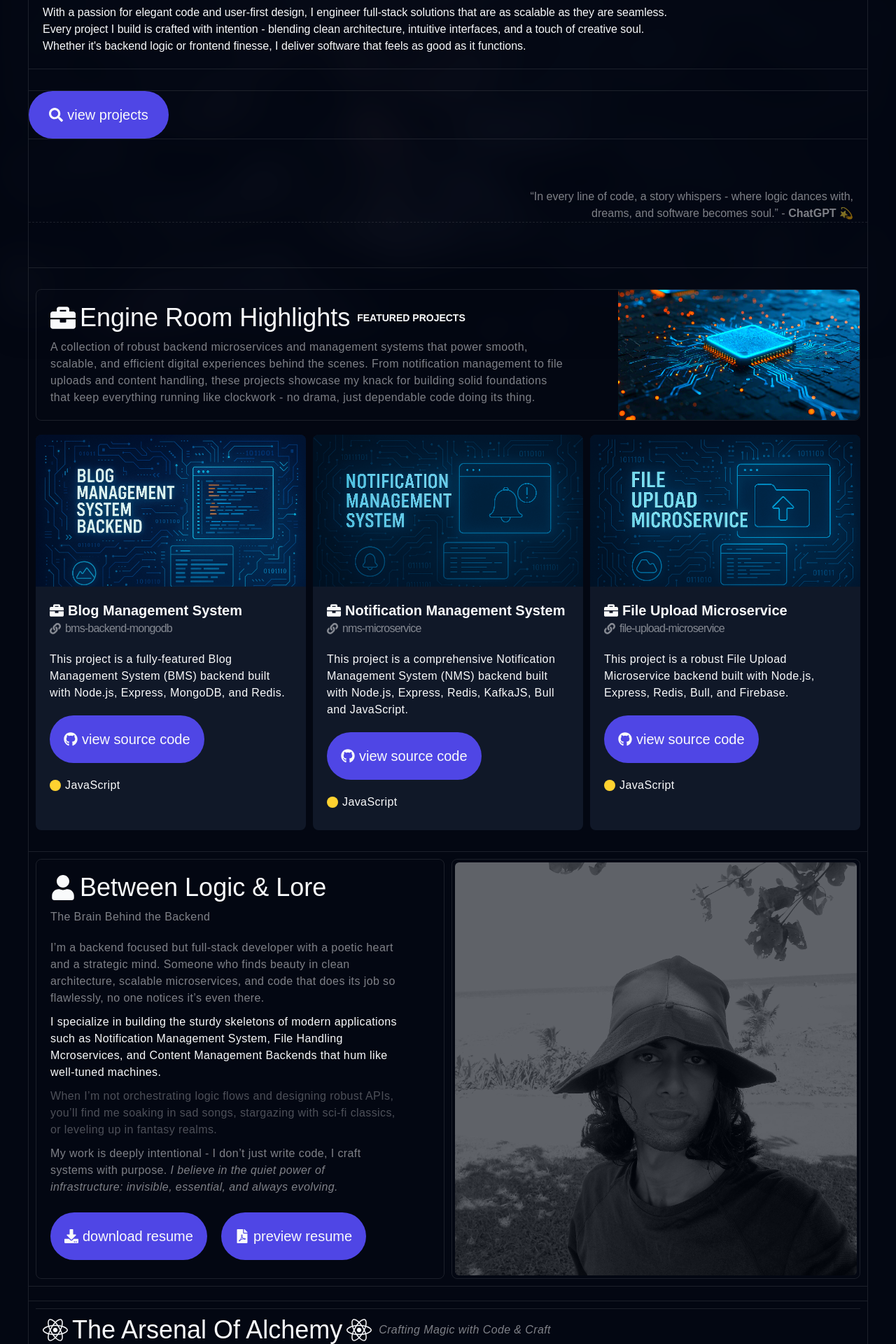
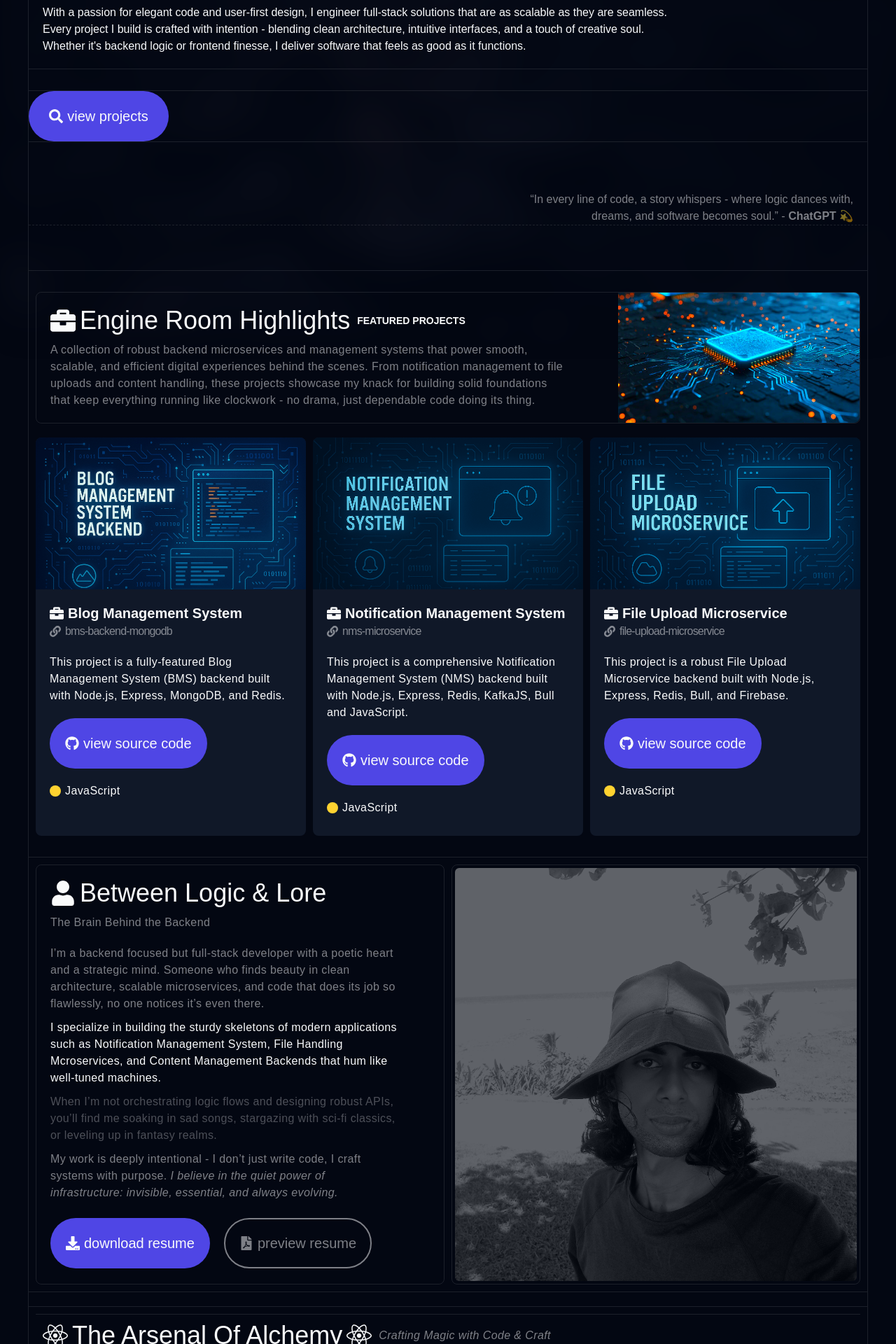
Before and after one commit to reginaldsc02/rsc-dev-portfolio, a Next.js app: page / in a window 1280 px wide. Shown: the part 320-2240 px from the top of the page at 70% size. Built offline with nearby package versions, Linux system fonts and the light colour scheme.

Commit message:
Update & Setup: Secondary Button. How: Pass prop to existing button which was before known as PrimaryButton but now renamed to Buttons. Prop: isPrimary: Type is boolean. Default is true

```diff
--- a/components/section/About.tsx
+++ b/components/section/About.tsx
@@ -1,6 +1,6 @@
 import Image from "next/image";
 import { FaDownload, FaFilePdf, FaUser } from "react-icons/fa";
-import { PrimaryButton } from "../ui/Buttons";
+import { Buttons } from "../ui/Buttons";
 import Link from "next/link";
 
 export const About = () => {
@@ -56,16 +56,17 @@ export const About = () => {
             download={true}
             className="block w-fit"
           >
-            <PrimaryButton
+            <Buttons
               buttonText={"Download Resume"}
               buttonIcon={<FaDownload />}
             />
           </Link>
 
           <Link href={"/documents/resume/"} className="block w-fit">
-            <PrimaryButton
+            <Buttons
               buttonText={"Preview Resume"}
               buttonIcon={<FaFilePdf />}
+              isPrimary={false}
             />
           </Link>
         </div>
--- a/components/section/Contact.tsx
+++ b/components/section/Contact.tsx
@@ -1,5 +1,5 @@
 import { FaMailBulk, FaPhoneAlt } from "react-icons/fa";
-import { PrimaryButton } from "../ui/Buttons";
+import { Buttons } from "../ui/Buttons";
 import Link from "next/link";
 import { useState } from "react";
 import toast from "react-hot-toast";
@@ -79,7 +79,7 @@ export const Contact = () => {
             aria-label="Copy email to clipboard"
             className="w-fit"
           >
-            <PrimaryButton
+            <Buttons
               buttonText={"Let’s Build Something"}
               buttonIcon={<FaMailBulk />}
             />
--- a/components/section/Hero.tsx
+++ b/components/section/Hero.tsx
@@ -1,7 +1,7 @@
 "use client";
 
 import { FaSearch } from "react-icons/fa";
-import { PrimaryButton } from "../ui/Buttons";
+import { Buttons } from "../ui/Buttons";
 import { Link } from "react-scroll";
 import { Dispatch, SetStateAction } from "react";
 
@@ -55,10 +55,7 @@ export const Hero = ({
               spy
               onClick={() => setActive("projects")}
             >
-              <PrimaryButton
-                buttonText="View Projects"
-                buttonIcon={<FaSearch />}
-              />
+              <Buttons buttonText="View Projects" buttonIcon={<FaSearch />} />
             </Link>
           </div>
         </div>
--- a/components/ui/Buttons.tsx
+++ b/components/ui/Buttons.tsx
@@ -1,14 +1,28 @@
+// ! NO NEED TO - Create seperate function for styling. #dontoverengineer :)
+
 import { BiError } from "react-icons/bi";
 
-export const PrimaryButton = ({
+export const Buttons = ({
   buttonText,
   buttonIcon,
+  isPrimary = true,
 }: {
   buttonText: string;
   buttonIcon: React.ReactNode;
+  isPrimary?: boolean;
 }) => {
   return (
-    <button className="min-w-[200px] min-h-[60px] p-5 flex items-center justify-center gap-1.5 font-medium text-xl lowercase bg-primary rounded-full hover:bg-gray-50 hover:text-gray-950 transition-all duration-200 ease-linear cursor-pointer active:scale-95">
+    <button
+      className={`min-w-[200px] min-h-[60px] p-5 flex items-center justify-center gap-1.5 font-medium text-xl lowercase border-2 border-solid ${
+        isPrimary ? "text-gray-50" : "text-gray-50/50"
+      } ${isPrimary ? "bg-primary" : "bg-transparent"} rounded-full ${
+        isPrimary
+          ? "hover:bg-gray-50 hover:text-gray-950"
+          : "hover:border-gray-50 hover:text-gray-50"
+      } ${
+        isPrimary ? "border-transparent" : "border-gray-50/50"
+      } transition-all duration-200 ease-linear cursor-pointer active:scale-95`}
+    >
       <span className="max-[375px]:hidden animate-pulse">
         {buttonIcon || <BiError />}
       </span>
--- a/components/ui/ProjectCard.tsx
+++ b/components/ui/ProjectCard.tsx
@@ -1,6 +1,6 @@
 import Image from "next/image";
 import Link from "next/link";
-import { PrimaryButton } from "./Buttons";
+import { Buttons } from "./Buttons";
 import { FaBriefcase, FaGithub, FaLink } from "react-icons/fa";
 
 type Props = {
@@ -67,10 +67,7 @@ export const ProjectCard = ({
           rel="noreferrer"
           className="w-fit rounded-full"
         >
-          <PrimaryButton
-            buttonIcon={<FaGithub />}
-            buttonText="View Source Code"
-          />
+          <Buttons buttonIcon={<FaGithub />} buttonText="View Source Code" />
         </Link>
 
         <div className="flex items-center gap-1.5">
```
